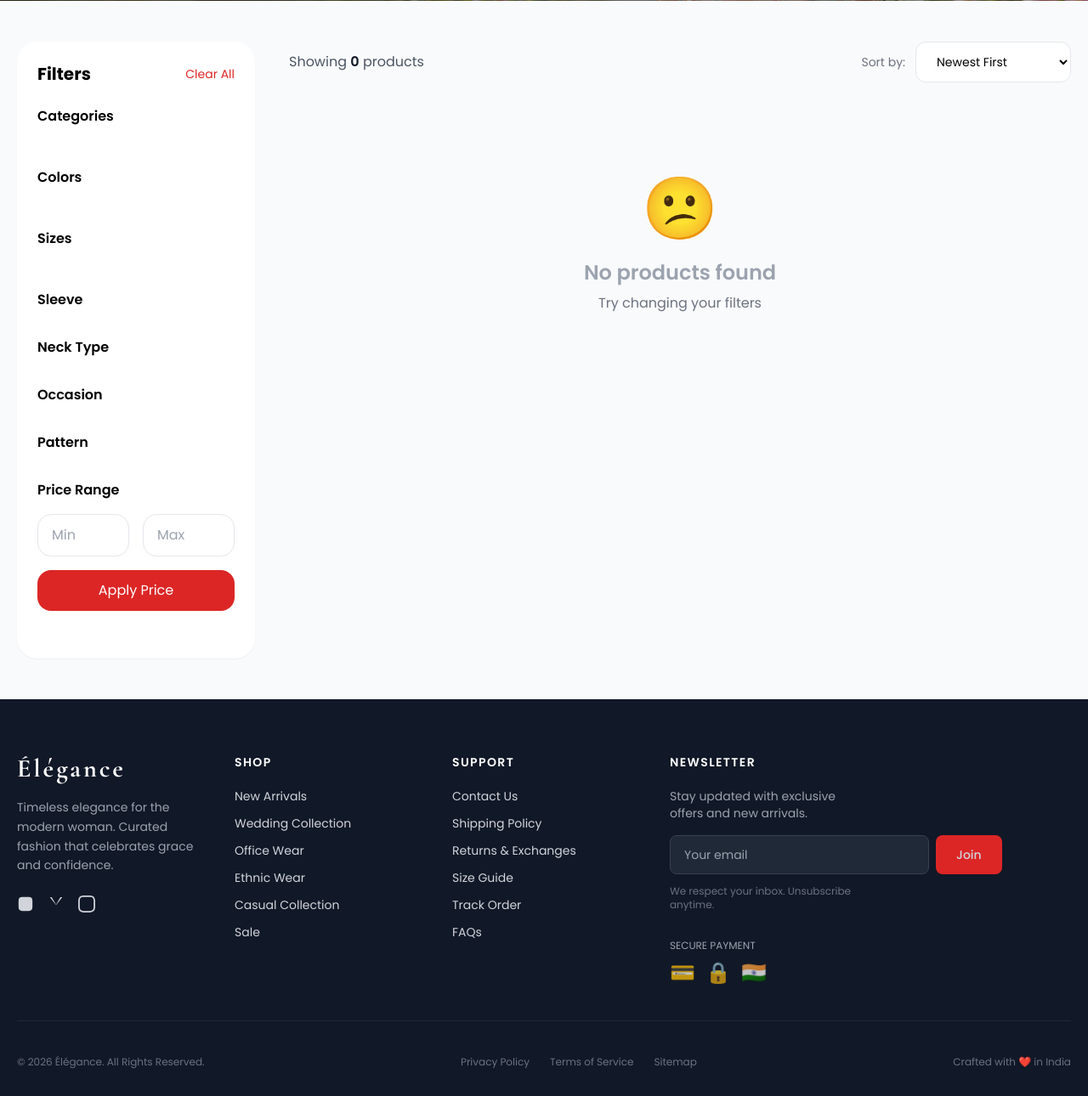
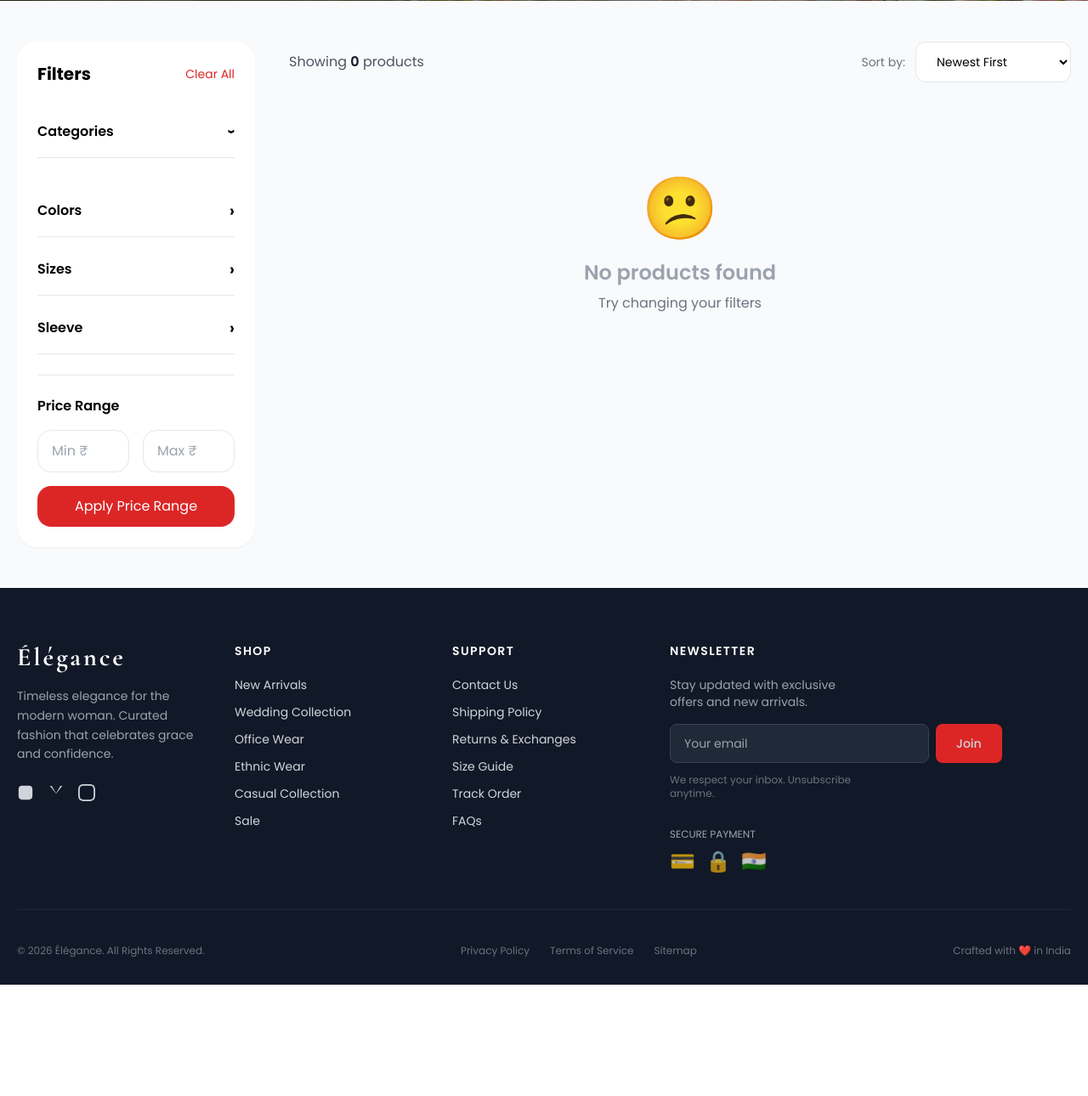
Before and after one commit to srreeraj/KurtiShop, a Django app: page /products/ in a window 1280 px wide. Shown: the part 379-1669 px from the top of the page at 85% size. After the commit the page ends 1538 px from the top, so only its background shows below. Run offline with Django 5.2, Linux system fonts and the light colour scheme; data that the repository does not hold is empty; some libraries are stand-ins or nearby versions.

Commit message:
redesigned the filter sidebar component for it can collapsible

```diff
--- a/Kurtishop/templates/includes/filter_sidebar.html
+++ b/Kurtishop/templates/includes/filter_sidebar.html
@@ -5,13 +5,21 @@
         <a href="{% url 'product_list' %}" class="text-red-600 text-sm hover:underline">Clear All</a>
     </div>
 
+    <!-- Accordion Filters -->
+    {% with filters_list="category,color,size,sleeve,neck,occasion,pattern" %}
+
     <!-- Categories -->
-    <div class="mb-8">
-        <h4 class="font-semibold mb-4">Categories</h4>
+    <div class="filter-section mb-2">
+        <button onclick="toggleFilter(this)"
+                class="w-full flex items-center justify-between py-4 text-left font-semibold border-b">
+            <span>Categories</span>
+            <span class="text-xl transition-transform">›</span>
+        </button>
+        <div class="filter-content hidden pt-4 pb-2">
             <ul class="space-y-2 max-h-60 overflow-auto">
                 {% for category in categories %}
                 <li>
-                <a href="{% url 'product_list' %}?category={{ category.slug }}{% if request.GET.min_price %}&min_price={{ request.GET.min_price }}{% endif %}"
+                    <a href="{% url 'product_list' %}?category={{ category.slug }}"
                        class="flex justify-between items-center px-4 py-2.5 rounded-2xl hover:bg-red-50 transition-all
                               {% if request.GET.category == category.slug %}bg-red-50 text-red-600 font-medium{% endif %}">
                         <span>{{ category.name }}</span>
@@ -21,19 +29,25 @@
                 {% endfor %}
             </ul>
         </div>
+    </div>
 
     <!-- Colors -->
-    <div class="mb-8">
-        <h4 class="font-semibold mb-4">Colors</h4>
+    <div class="filter-section mb-2">
+        <button onclick="toggleFilter(this)"
+                class="w-full flex items-center justify-between py-4 text-left font-semibold border-b">
+            <span>Colors</span>
+            <span class="text-xl transition-transform">›</span>
+        </button>
+        <div class="filter-content hidden pt-4 pb-2">
             <ul class="space-y-2 max-h-60 overflow-auto">
                 {% for color in colors %}
                 <li>
-                <a href="{% url 'product_list' %}?color={{ color.id }}{% if request.GET.category %}&category={{ request.GET.category }}{% endif %}"
+                    <a href="{% url 'product_list' %}?color={{ color.id }}"
                        class="flex justify-between items-center px-4 py-2.5 rounded-2xl hover:bg-red-50 transition-all
                               {% if request.GET.color == color.id|stringformat:'s' %}bg-red-50 text-red-600 font-medium{% endif %}">
                         <span class="flex items-center gap-2">
                             <span class="w-4 h-4 rounded-full border border-gray-300"
-                              style="background-color: {{ color.hex_code|default:'#999' }}"></span>
+                                  style="background-color: {{ color.hex_code|default:'#999' }};"></span>
                             {{ color.name }}
                         </span>
                         <span class="text-xs bg-gray-100 px-2.5 py-1 rounded-full">{{ color.product_count|default:0 }}</span>
@@ -42,14 +56,20 @@
                 {% endfor %}
             </ul>
         </div>
+    </div>
 
     <!-- Sizes -->
-    <div class="mb-8">
-        <h4 class="font-semibold mb-4">Sizes</h4>
+    <div class="filter-section mb-2">
+        <button onclick="toggleFilter(this)"
+                class="w-full flex items-center justify-between py-4 text-left font-semibold border-b">
+            <span>Sizes</span>
+            <span class="text-xl transition-transform">›</span>
+        </button>
+        <div class="filter-content hidden pt-4 pb-2">
             <ul class="grid grid-cols-4 gap-2">
                 {% for size in sizes %}
                 <li>
-                <a href="{% url 'product_list' %}?size={{ size.id }}{% if request.GET.category %}&category={{ request.GET.category }}{% endif %}"
+                    <a href="{% url 'product_list' %}?size={{ size.id }}"
                        class="block text-center py-3 border rounded-2xl hover:border-red-500 transition-all text-sm
                               {% if request.GET.size == size.id|stringformat:'s' %}border-red-600 bg-red-50 text-red-600{% endif %}">
                         {{ size.name }}
@@ -58,14 +78,20 @@
                 {% endfor %}
             </ul>
         </div>
+    </div>
 
     <!-- Sleeve -->
-    <div class="mb-8">
-        <h4 class="font-semibold mb-4">Sleeve</h4>
+    <div class="filter-section mb-2">
+        <button onclick="toggleFilter(this)"
+                class="w-full flex items-center justify-between py-4 text-left font-semibold border-b">
+            <span>Sleeve</span>
+            <span class="text-xl transition-transform">›</span>
+        </button>
+        <div class="filter-content hidden pt-4 pb-2">
             <ul class="space-y-2">
                 {% for sleeve in sleeves %}
                 <li>
-                <a href="{% url 'product_list' %}?sleeve={{ sleeve.id }}{% if request.GET.category %}&category={{ request.GET.category }}{% endif %}"
+                    <a href="{% url 'product_list' %}?sleeve={{ sleeve.id }}"
                        class="flex justify-between px-4 py-2.5 rounded-2xl hover:bg-red-50 transition-all
                               {% if request.GET.sleeve == sleeve.id|stringformat:'s' %}bg-red-50 text-red-600{% endif %}">
                         <span>{{ sleeve.name }}</span>
@@ -74,71 +100,44 @@
                 {% endfor %}
             </ul>
         </div>
-
-    <!-- Neck -->
-    <div class="mb-8">
-        <h4 class="font-semibold mb-4">Neck Type</h4>
-        <ul class="space-y-2">
-            {% for neck in necks %}
-            <li>
-                <a href="{% url 'product_list' %}?neck={{ neck.id }}{% if request.GET.category %}&category={{ request.GET.category }}{% endif %}"
-                   class="flex justify-between px-4 py-2.5 rounded-2xl hover:bg-red-50 transition-all
-                          {% if request.GET.neck == neck.id|stringformat:'s' %}bg-red-50 text-red-600{% endif %}">
-                    <span>{{ neck.name }}</span>
-                </a>
-            </li>
-            {% endfor %}
-        </ul>
     </div>
 
-    <!-- Occasion -->
-    <div class="mb-8">
-        <h4 class="font-semibold mb-4">Occasion</h4>
-        <ul class="space-y-2">
-            {% for occasion in occasions %}
-            <li>
-                <a href="{% url 'product_list' %}?occasion={{ occasion.id }}{% if request.GET.category %}&category={{ request.GET.category }}{% endif %}"
-                   class="flex justify-between px-4 py-2.5 rounded-2xl hover:bg-red-50 transition-all
-                          {% if request.GET.occasion == occasion.id|stringformat:'s' %}bg-red-50 text-red-600{% endif %}">
-                    <span>{{ occasion.name }}</span>
-                </a>
-            </li>
-            {% endfor %}
-        </ul>
-    </div>
+    <!-- Neck, Occasion, Pattern can be added similarly -->
 
-    <!-- Pattern -->
-    <div class="mb-8">
-        <h4 class="font-semibold mb-4">Pattern</h4>
-        <ul class="space-y-2">
-            {% for pattern in patterns %}
-            <li>
-                <a href="{% url 'product_list' %}?pattern={{ pattern.id }}{% if request.GET.category %}&category={{ request.GET.category }}{% endif %}"
-                   class="flex justify-between px-4 py-2.5 rounded-2xl hover:bg-red-50 transition-all
-                          {% if request.GET.pattern == pattern.id|stringformat:'s' %}bg-red-50 text-red-600{% endif %}">
-                    <span>{{ pattern.name }}</span>
-                </a>
-            </li>
-            {% endfor %}
-        </ul>
-    </div>
+    {% endwith %}
 
     <!-- Price Range -->
-    <div class="mb-8">
+    <div class="mt-6 pt-6 border-t">
         <h4 class="font-semibold mb-4">Price Range</h4>
-        <form method="get" id="price-form">
+        <form method="get">
             <div class="grid grid-cols-2 gap-4">
-                <input type="number" name="min_price" placeholder="Min"
+                <input type="number" name="min_price" placeholder="Min ₹"
                        value="{{ request.GET.min_price }}"
                        class="border border-gray-200 rounded-2xl px-4 py-3 focus:outline-none focus:border-red-500">
-                <input type="number" name="max_price" placeholder="Max"
+                <input type="number" name="max_price" placeholder="Max ₹"
                        value="{{ request.GET.max_price }}"
                        class="border border-gray-200 rounded-2xl px-4 py-3 focus:outline-none focus:border-red-500">
             </div>
             <button type="submit"
-                    class="mt-4 w-full bg-red-600 text-white py-3 rounded-2xl hover:bg-red-700">
-                Apply Price
+                    class="mt-4 w-full bg-red-600 hover:bg-red-700 text-white py-3 rounded-2xl transition-colors">
+                Apply Price Range
             </button>
         </form>
     </div>
 </div>
+
+<script>
+function toggleFilter(btn) {
+    const content = btn.nextElementSibling;
+    const arrow = btn.querySelector('span:last-child');
+
+    content.classList.toggle('hidden');
+    arrow.style.transform = content.classList.contains('hidden') ? 'rotate(0deg)' : 'rotate(90deg)';
+}
+
+// Optional: Open first section by default
+document.addEventListener('DOMContentLoaded', () => {
+    const firstBtn = document.querySelector('.filter-section button');
+    if (firstBtn) toggleFilter(firstBtn);
+});
+</script>
```
Lines whose indentation alone changed are shown as unchanged.
